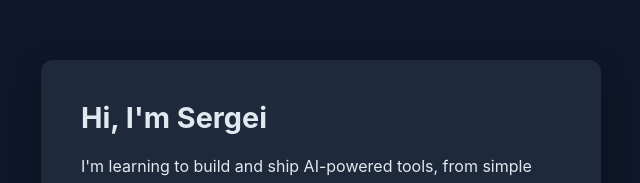
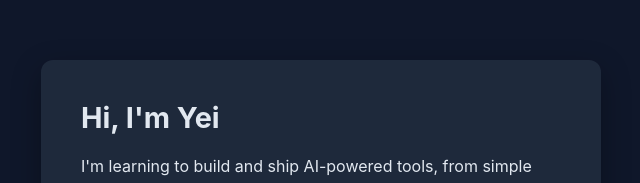
Before and after one commit to Sergei1607/hello-deployed, a plain HTML site: page index.html in a window 1280 px wide. Shown: the part 184-367 px from the top of the page, without its empty margins (319-959 px from the left). Drawn offline with Linux system fonts and the light colour scheme.

Commit message:
Final Commet

```diff
--- a/index.html
+++ b/index.html
@@ -8,7 +8,7 @@
 </head>
 <body>
   <main class="card">
-    <h1>Hi, I'm Sergei</h1>
+    <h1>Hi, I'm Yei</h1>
     <p>I'm learning to build and ship AI-powered tools, from simple Artifacts to full-stack apps and autonomous agents.</p>
     <p>This page is my first deployed project: proof that code on my computer can become a live URL.</p>
     <p class="tag">Python · Flask/FastAPI · Claude</p>
```
